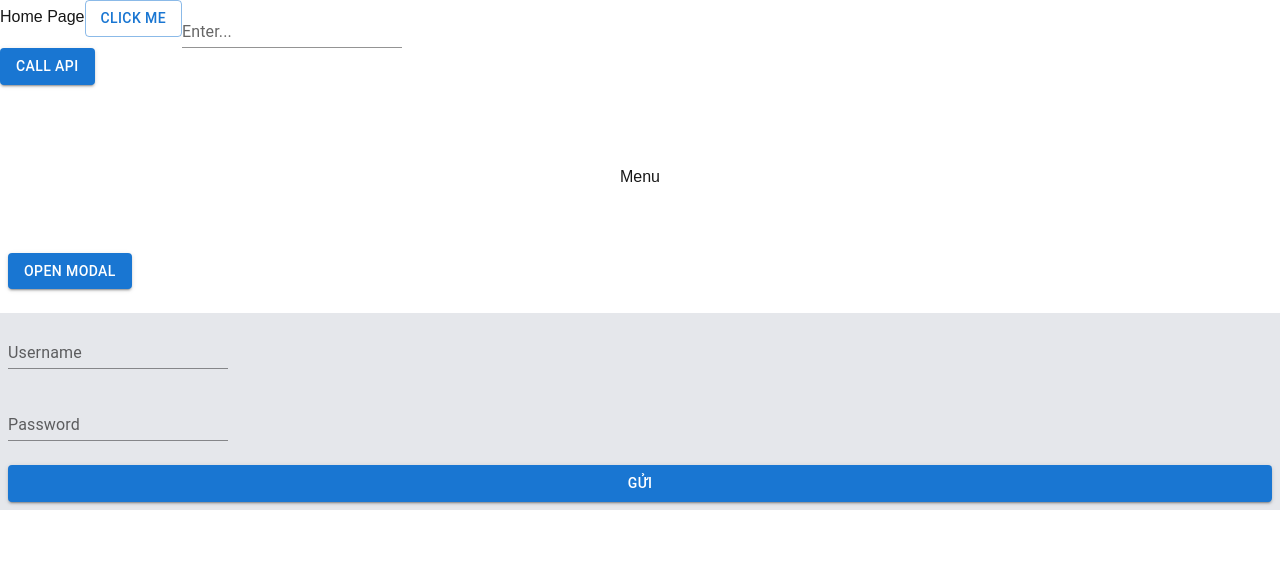
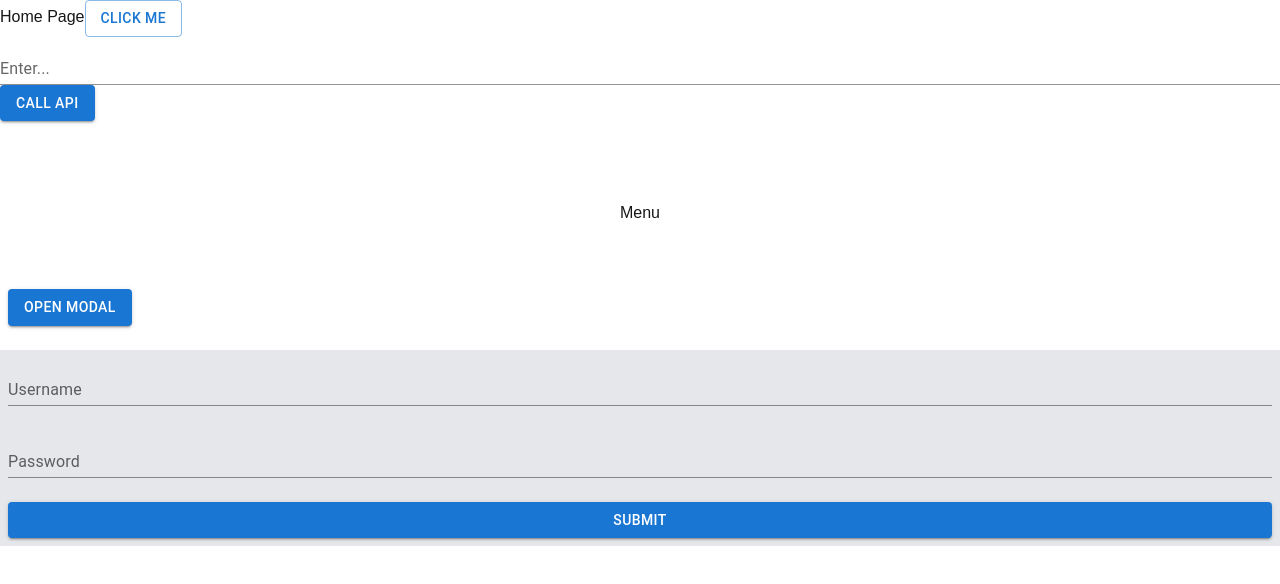
Before and after one commit to NhatDev94/social-ecommerce-nextjs, a Next.js app: page / in a window 1280 px wide. Shown: the top 584 px of the page. Built offline with nearby package versions, Linux system fonts and the light colour scheme.

Commit message:
chore: update some ui and logic of comment component, customFetch

```diff
--- a/src/components/commons/Form.tsx
+++ b/src/components/commons/Form.tsx
@@ -5,6 +5,7 @@ type Item = {
   label: string;
   name: string;
   required?: string;
+  type?: string;
 };
 
 type Props = {
@@ -25,6 +26,7 @@ export default function Form({ form, onSubmit, items }: Props) {
             label={item.label}
             register={form.register}
             name={item.name}
+            type={item.type}
             options={{ required: item.required }}
             error={Boolean(form.formState.errors[item.name])}
             helperText={
@@ -42,7 +44,7 @@ export default function Form({ form, onSubmit, items }: Props) {
         type="submit"
         className="mt-4"
       >
-        Gửi
+        Submit
       </Button>
     </form>
   );
--- a/src/components/commons/Input.tsx
+++ b/src/components/commons/Input.tsx
@@ -20,6 +20,7 @@ export default function Input({
 }: Props) {
   return (
     <MuiTextField
+      className="w-full"
       label={label}
       variant={variant}
       {...register(name, options)}
--- a/src/components/commons/Message.tsx
+++ b/src/components/commons/Message.tsx
@@ -22,6 +22,7 @@ export default function Message({
       open={open}
       autoHideDuration={props.autoHideDuration | 2000}
       onClose={onClose}
+      anchorOrigin={{ vertical: "top", horizontal: "right" }}
       {...props}
     >
       <Alert
```
Also changed, not shown: src/apis/customFetch.ts (+5 -3 lines), src/libs/types/account.ts (added, +10 -0 lines).
